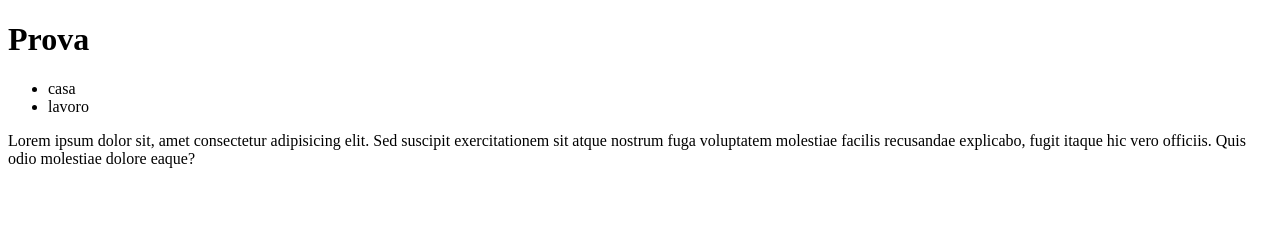
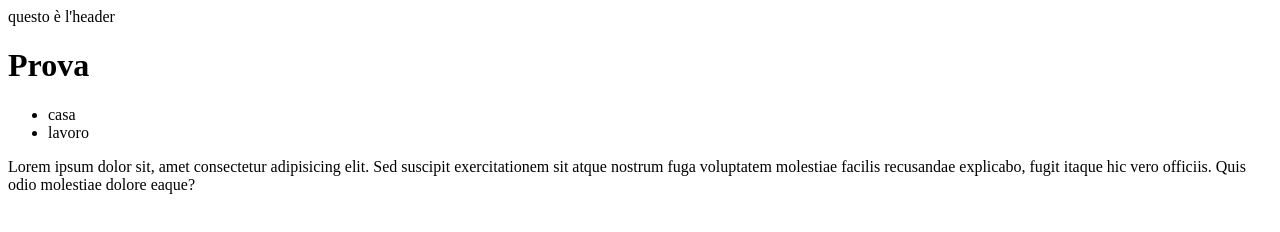
Before and after one commit to erikaCutugno/git-prova, a plain HTML site: page index.html in a window 1280 px wide. Drawn offline with Linux system fonts and the light colour scheme.

Commit message:
feat: add header

```diff
--- a/index.html
+++ b/index.html
@@ -6,6 +6,7 @@
     <title>Document</title>
   </head>
   <body>
+    <header>questo è l'header</header>
     <h1>Prova</h1>
 
     <ul>
```
